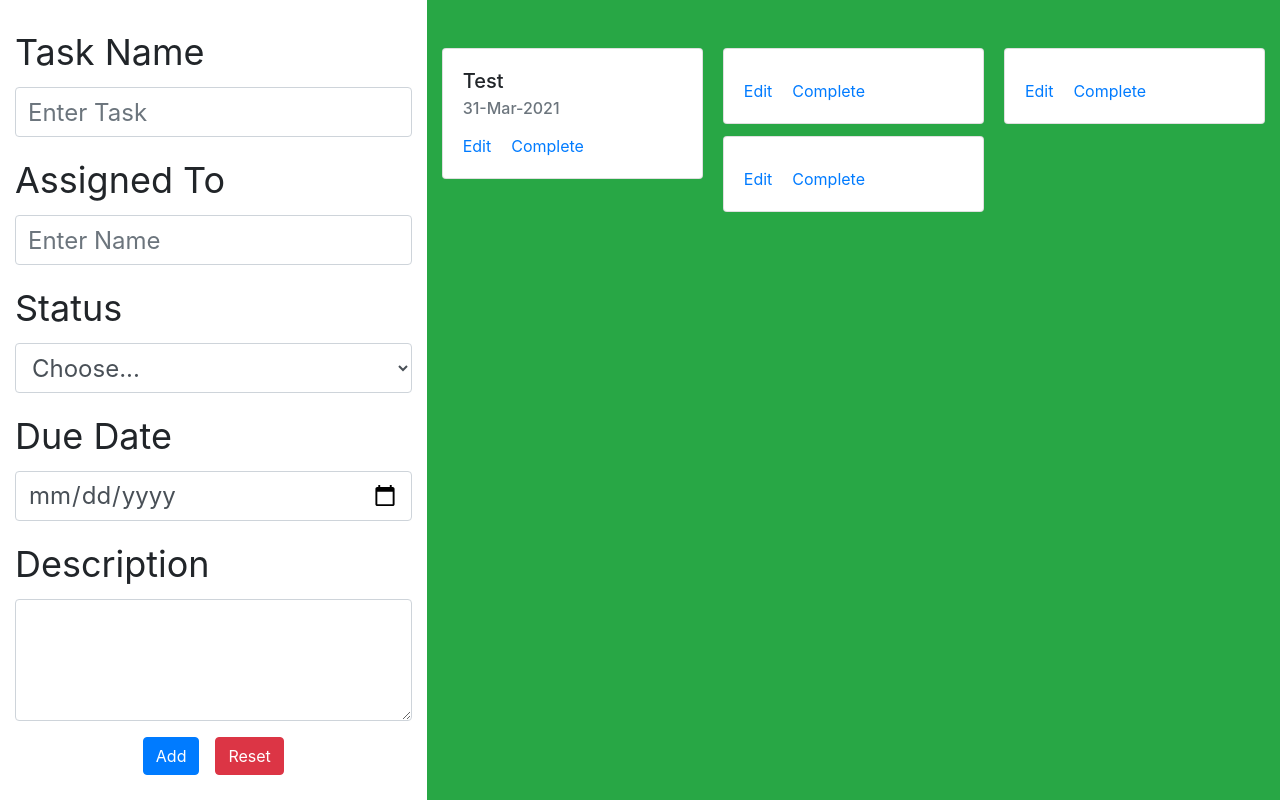
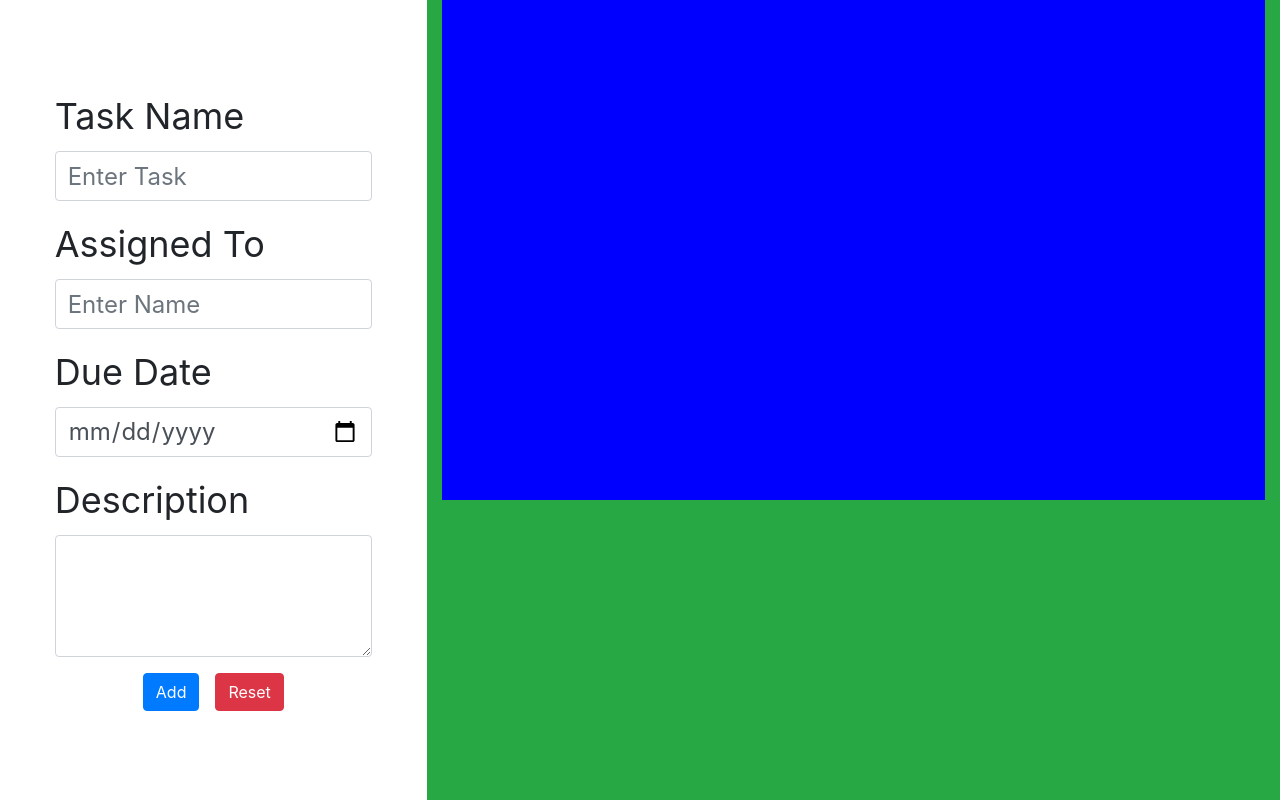
Before and after one commit to DarrenJZTan/react-task-app, a React (Create React App) app: page / in a window 1280 px wide. Built offline with nearby package versions, Linux system fonts and the light colour scheme.

Commit message:
add local storage

```diff
--- a/package.json
+++ b/package.json
@@ -11,6 +11,7 @@
     "react-bootstrap": "^1.5.2",
     "react-dom": "^17.0.2",
     "react-scripts": "4.0.3",
+    "uuid": "^8.3.2",
     "web-vitals": "^1.1.1"
   },
   "scripts": {
--- a/src/Component/App.js
+++ b/src/Component/App.js
@@ -1,4 +1,4 @@
-import React, { useState } from 'react';
+import React, { useState, useEffect } from 'react';
 import FormPage from './FormPage';
 import TaskList from './TaskList';
 import Col from 'react-bootstrap/Col';
@@ -9,38 +9,39 @@ import Container from 'react-bootstrap/Container';
 
 function App() {
 
-  const [tasks, setTasks] = useState([
-    {
-      taskName: 'Test',
-      assignedTo: 'Darren',
-      status: 'Choose...',
-      date: '31-Mar-2021',
-      description: '',
-    },
-    {
-      id: 3,
-      text: 'Food Shopping',
-      day: 'Feb 5th at 2:30pm',
-    },
-    {
-      id: 1,
-      text: 'Doctors Appointment',
-      day: 'Feb 5th at 2:30pm',
-    },
-    {
-      id: 3,
-      text: 'Food Shopping',
-      day: 'Feb 5th at 2:30pm',
-    },
-  ])
+  const [tasks, setTasks] = useState([])
+
+  useEffect(() => {
+    setTasks(() => {
+      if (localStorage.tasks === undefined) {
+        return []
+      }
+      return (JSON.parse(localStorage.getItem("tasks")))
+    }
+  )}, [])
+
+  //Add Task
+  const addTask = (object) => {
+    setTasks((prev) => {
+      return [object, ...prev]
+    })
+  }
+
+  useEffect(() => {save(tasks)}, [tasks])
+
+
+  const save = (tasks) => {
+    localStorage.setItem("tasks", JSON.stringify(tasks))
+  }
 
   return (
     <Container fluid>
       <Row>
         <Container as={Col} fluid className=' vh-100 d-flex align-items-center justify-content-center' xs={4}>
-          <FormPage />
+          <FormPage onAdd={addTask} />
         </Container>
         <Container as={Col} fluid className='bg-success'>
+          <div style={{height: "500px", backgroundColor: "blue"}}></div>
           <TaskList tasks={tasks} className='' />
         </Container>
       </Row>
--- a/src/Component/FormPage.js
+++ b/src/Component/FormPage.js
@@ -4,17 +4,18 @@ import Button from "react-bootstrap/Button";
 import Col from "react-bootstrap/Col";
 import Row from "react-bootstrap/Row";
 import "../index.css";
+import { v4 as uuidv4 } from 'uuid';
 
-const FormPage = () => {
+const FormPage = ({ onAdd }) => {
 
   const [object, setObject] = useState({
     taskName: '',
     assignedTo: '',
-    status: 'Choose...',
     date: '',
     description: '',
-  });
-
+    id: uuidv4(),
+      });
+  const [ errors, setErrors ] = useState({})
 
   const minDate = new Date().toLocaleDateString('en-CA')
 
@@ -35,12 +36,22 @@ const FormPage = () => {
 
   const handleSubmit = (event) => {
     event.preventDefault();
-    const newErrors = findFormErrors()
+    const newErrors = validateFormErrors()
     if ( Object.keys(newErrors).length > 0 ) {
       setErrors(newErrors)
     } else {
       // No errors! Put any logic here for the form submission!
-      alert('working')
+
+      onAdd(object)
+
+      // setObject({
+      //   taskName: '',
+      //   assignedTo: '',
+      //   date: '',
+      //   description: '',
+      //   id: uuidv4()
+
+      // })
     }
   };
 
@@ -49,14 +60,12 @@ const FormPage = () => {
     setObject({
       taskName: '',
       assignedTo: '',
-      status: 'Choose...',
       date: '',
       description: '',
     })
   }
 
-  const [ errors, setErrors ] = useState({})
-  const findFormErrors = () => {
+  const validateFormErrors = () => {
     const { taskName, assignedTo, status, date, description } = object
     const newErrors = {}
 
@@ -64,8 +73,6 @@ const FormPage = () => {
 
     if ( !assignedTo || assignedTo === '' ) newErrors.assignedTo = 'Please assign task to an individual'
     else if ( assignedTo.length > 30 ) newErrors.assignedTo = 'Name is too long!'
-
-    if ( !status || status === 'Choose...' ) newErrors.status = 'Please select a status'
 
     if ( !date || date === '' ) newErrors.date = 'Please select a due date'
 
@@ -81,11 +88,13 @@ const FormPage = () => {
       <Form.Row>
         <Form.Group as={Col} controlId="taskName">
           <Form.Label>Task Name</Form.Label>
-          <Form.Control type="text" placeholder="Enter Task" isInvalid={!!errors.taskName} onChange={handleChange}/>
+          <Form.Control type="text" placeholder="Enter Task" isInvalid={!!errors.taskName} onChange={handleChange} value={object.taskName} />
           <Form.Control.Feedback type="invalid">{ errors.taskName }</Form.Control.Feedback>
         </Form.Group>
+      </Form.Row>
 
-        <Form.Group as={Col} controlId="assignedTo">
+      <Form.Row>
+      <Form.Group as={Col} controlId="assignedTo">
           <Form.Label>Assigned To</Form.Label>
           <Form.Control
             style={{ fontSize: "24px" }}
@@ -93,35 +102,23 @@ const FormPage = () => {
             placeholder="Enter Name"
             isInvalid={!!errors.assignedTo}
             onChange={handleChange}
+            value={object.assignedTo}
           />
           <Form.Control.Feedback type="invalid">{ errors.assignedTo }</Form.Control.Feedback>
         </Form.Group>
       </Form.Row>
 
       <Form.Row>
-        <Form.Group as={Col} controlId="status">
-          <Form.Label>Status</Form.Label>
-          <Form.Control as="select" defaultValue="Choose..." isInvalid={!!errors.status} onChange={handleChange}>
-            <option>Choose...</option>
-            <option>Pending</option>
-            <option>In progress</option>
-            <option>Complete</option>
-          </Form.Control>
-          <Form.Control.Feedback type="invalid">{ errors.status }</Form.Control.Feedback>
-        </Form.Group>
-      </Form.Row>
-
-      <Form.Row>
         <Form.Group as={Col} controlId="date">
           <Form.Label>Due Date</Form.Label>
-          <Form.Control type="date" placeholder="Enter Date" isInvalid={!!errors.date} onChange={handleChange} min={minDate} />
+          <Form.Control type="date" placeholder="Enter Date" isInvalid={!!errors.date} onChange={handleChange} min={minDate} value={object.date} />
           <Form.Control.Feedback type="invalid">{ errors.date }</Form.Control.Feedback>
         </Form.Group>
       </Form.Row>
 
       <Form.Group controlId="description">
         <Form.Label>Description</Form.Label>
-        <Form.Control as="textarea" rows={3} isInvalid={!!errors.description} onChange={handleChange}/>
+        <Form.Control as="textarea" rows={3} isInvalid={!!errors.description} onChange={handleChange} value={object.description}/>
         <Form.Control.Feedback type="invalid">{ errors.description }</Form.Control.Feedback>
       </Form.Group>
 
--- a/src/Component/Task.js
+++ b/src/Component/Task.js
@@ -1,17 +1,26 @@
 import Card from 'react-bootstrap/Card'
+import Button from 'react-bootstrap/Button'
 
 const Task = ({ task }) => {
   return (
     <>
-      <Card key={task.index}>
-        <Card.Body>
-          <Card.Title >{task.taskName}</Card.Title>
+      <Card key={task.index} className="m-2" style={{maxWidth: "350px", minWidth: "350px"}}>
+        <Card.Body className="d-flex flex-column">
+          <div>
+            <Card.Title className="float-left">{task.taskName}</Card.Title>
+            <p className="float-right text-danger font-weight-bold">X</p>
+          </div>
           <Card.Subtitle className="mb-2 text-muted">{task.date}</Card.Subtitle>
           <Card.Text>
             {task.description}
           </Card.Text>
-          <Card.Link href="#">Edit</Card.Link>
-          <Card.Link href="#">Complete</Card.Link>
+          <div className="mt-auto">
+            <Button className="mr-2">Edit</Button>
+            <Button>Complete</Button>
+            <Card.Text className="float-right mt-2">{task.assignedTo}</Card.Text>
+          </div>
+
+
         </Card.Body>
       </Card>
     </>
--- a/src/Component/TaskList.js
+++ b/src/Component/TaskList.js
@@ -1,14 +1,14 @@
 import Task from './Task'
-import CardColumns from 'react-bootstrap/CardColumns'
+
 
 const TaskList = ({ tasks }) => {
 
   return (
-    <CardColumns className='pt-5'>
+    <div className='mt-5 d-flex flex-wrap justify-content-center '>
       {tasks.map((task) => (
         <Task key={task.id} task={task} />
       ))}
-    </CardColumns>
+    </div>
   )
 }
 
--- a/src/index.css
+++ b/src/index.css
@@ -5,4 +5,10 @@ label {
 
 .form-control {
   font-size: 24px;
+
 }
+
+form {
+  width: 80%;
+
+}
```
Also changed, not shown: 1 other file (tests, documents, lock files or other folders).
